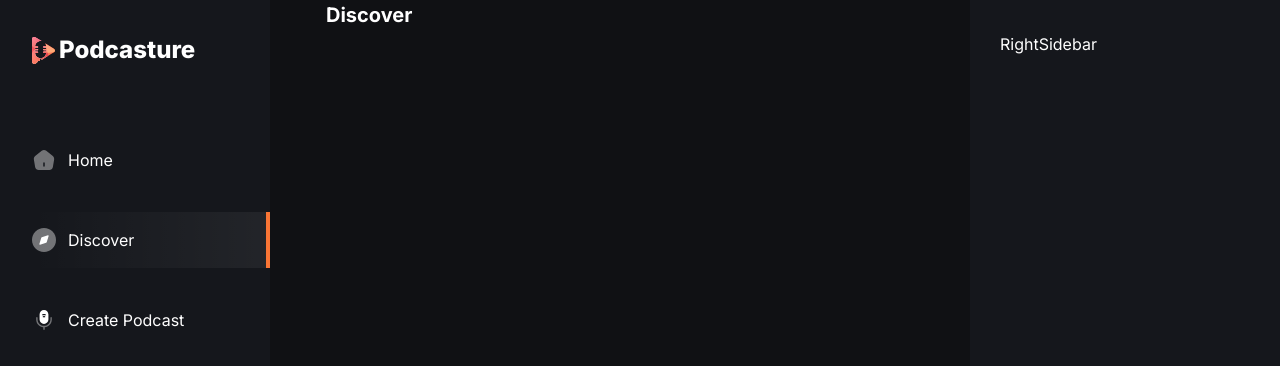
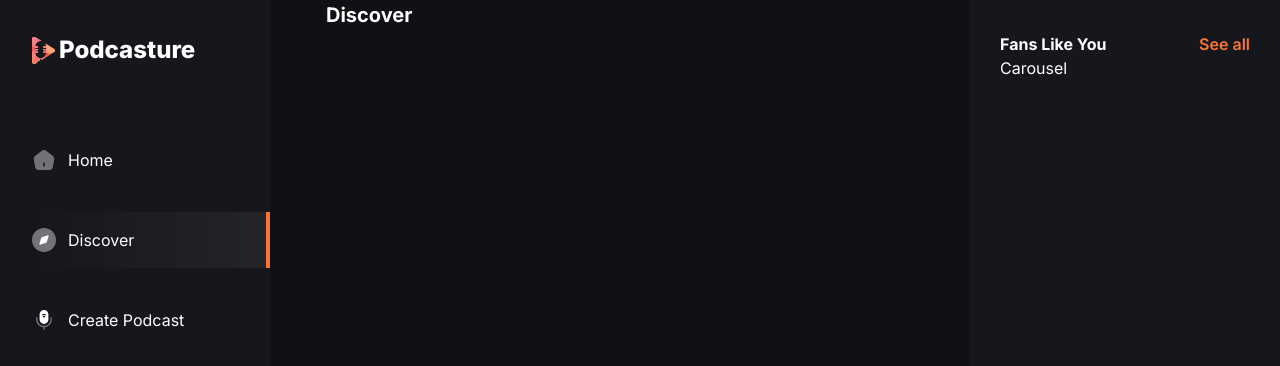
Before and after one commit to kubilayture/podcasture, a Next.js app: page /discover in a window 1280 px wide. Shown: the top 366 px of the page. Built offline with nearby package versions, Linux system fonts and the light colour scheme; no server answers.

Commit message:
right sidebar header

```diff
--- /dev/null
+++ b/components/Carousel.tsx
@@ -0,0 +1,9 @@
+import React from 'react';
+
+const Carousel = () => {
+  return (
+    <div>Carousel</div>
+  );
+};
+
+export default Carousel;
--- /dev/null
+++ b/components/Header.tsx
@@ -0,0 +1,24 @@
+import { cn } from '@/lib/utils';
+import Link from 'next/link';
+import React from 'react';
+
+const Header = (
+  { headerTitle,
+    titleClassName
+  }: {
+    headerTitle?: string,
+    titleClassName?: string;
+  }) => {
+  return (
+    <header className='flex items-center justify-between'>
+      {headerTitle ? (
+        <h1 className={cn('text-18 font-bold text-white-1', titleClassName)}>{headerTitle}</h1>
+      ) : <div />}
+      <Link href='/discover' className='text-16 font-semibold text-orange-1'>
+        See all
+      </Link>
+    </header>
+  );
+};
+
+export default Header;
--- a/components/RightSidebar.tsx
+++ b/components/RightSidebar.tsx
@@ -1,8 +1,39 @@
+'use client';
+
+import { SignedIn, UserButton, useUser } from '@clerk/nextjs';
+import Image from 'next/image';
+import Link from 'next/link';
 import React from 'react';
+import Header from './Header';
+import Carousel from './Carousel';
 
 const RightSidebar = () => {
+  const { user } = useUser();
   return (
-    <section className='right_sidebar text-white-1'>RightSidebar</section>
+    <section className='right_sidebar text-white-1'>
+      <SignedIn>
+        <Link
+          href={`/profile/${user?.id}`}
+          className='flex gap-3 pb-12'>
+          <UserButton />
+          <div className='flex w-full items-center justify-between'>
+            <h1 className='text-16 truncate font-semibold text-white-1'>
+              {user?.firstName} {user?.lastName}
+            </h1>
+            <Image
+              src="/icons/right-arrow.svg"
+              alt='arrow'
+              width={24}
+              height={24}
+            />
+          </div>
+        </Link>
+      </SignedIn>
+      <section className=''>
+        <Header headerTitle="Fans Like You" />
+        <Carousel />
+      </section>
+    </section>
   );
 };
 
```
